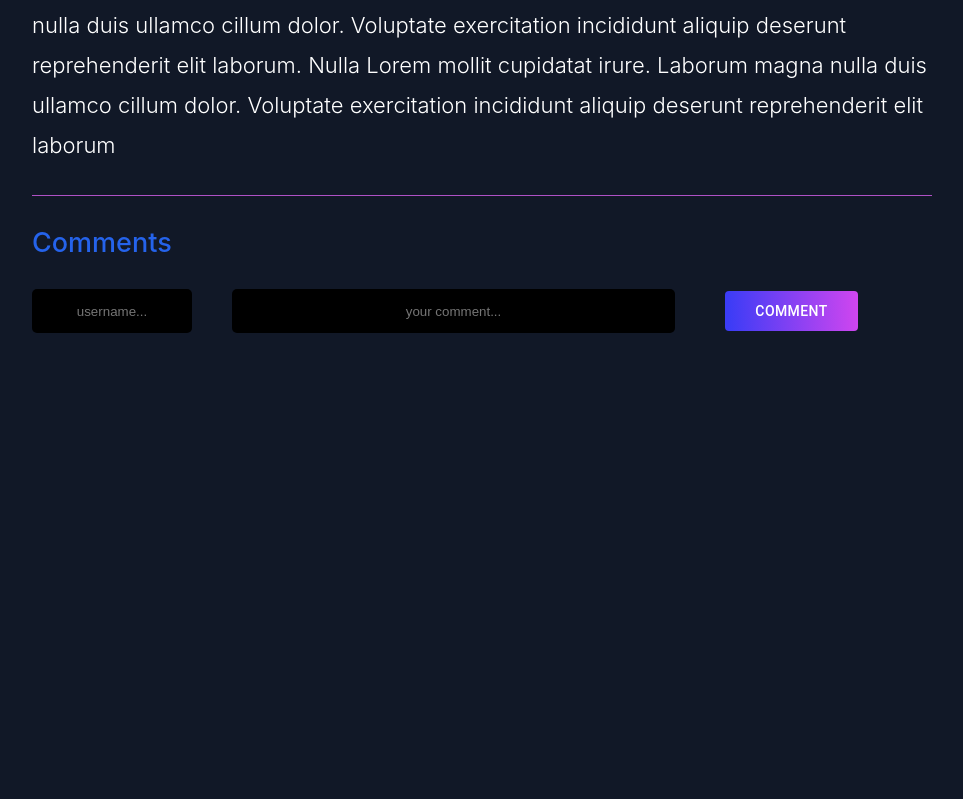
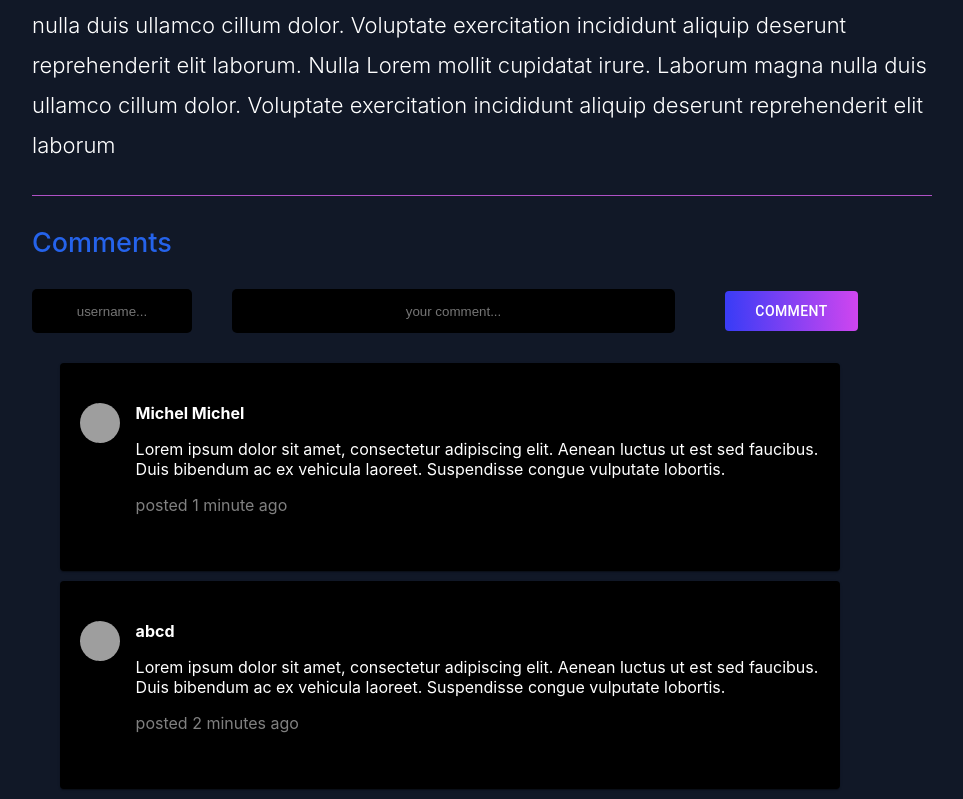
Before and after one commit to ShareExpGroup/ShareExpAPP, a React (Create React App) app in the folder front-end/: page /article in a window 1280 px wide. Shown: the part 883-1682 px from the top of the page, without its empty margins (158-1121 px from the left). Before the commit the page ends 1246 px from the top, so only its background shows below. Built offline with nearby package versions, Linux system fonts and the light colour scheme; grey boxes are pictures that could not be loaded.

Commit message:
add comment section

```diff
--- a/front-end/src/Components/Article/Article.jsx
+++ b/front-end/src/Components/Article/Article.jsx
@@ -4,6 +4,7 @@ import Header from '../Home/header/Header';
 import ArticleCard from './ArticleCard';
 import '../../style/ArticleCard.css'
 import { Button } from '@mui/material';
+import CommentCard from '../Comment/CommentCard';
 
 
 const Article = () => {
@@ -17,6 +18,20 @@ const Article = () => {
         content: "Nulla Lorem mollit cupidatat irure. Laborum magna nulla duis ullamco cillum dolor. Voluptate exercitation incididunt aliquip deserunt reprehenderit elit laborum, nulla Lorem mollit cupidatat irure. Laborum magna nulla duis ullamco cillum dolor. Voluptate exercitation incididunt aliquip deserunt reprehenderit elit laborum. Nulla Lorem mollit cupidatat irure. Laborum magna nulla duis ullamco cillum dolor. Voluptate exercitation incididunt aliquip deserunt reprehenderit elit laborum."
                   + "Nulla Lorem mollit cupidatat irure. Laborum magna nulla duis ullamco cillum dolor. Voluptate exercitation incididunt aliquip deserunt reprehenderit elit laborum, nulla Lorem mollit cupidatat irure. Laborum magna nulla duis ullamco cillum dolor. Voluptate exercitation incididunt aliquip deserunt reprehenderit elit laborum. Nulla Lorem mollit cupidatat irure. Laborum magna nulla duis ullamco cillum dolor. Voluptate exercitation incididunt aliquip deserunt reprehenderit elit laborum"
     }
+
+    const comments = [
+        {
+          username: "Michel Michel",
+          text: "Lorem ipsum dolor sit amet, consectetur adipiscing elit. Aenean luctus ut est sed faucibus. Duis bibendum ac ex vehicula laoreet. Suspendisse congue vulputate lobortis.",
+          date: "1 minute"
+        }
+        ,
+        {
+            username: "abcd",
+            text: "Lorem ipsum dolor sit amet, consectetur adipiscing elit. Aenean luctus ut est sed faucibus. Duis bibendum ac ex vehicula laoreet. Suspendisse congue vulputate lobortis.",
+            date: "2 minutes"
+        }
+    ]
 
     return (
         <div>
@@ -43,6 +58,9 @@ const Article = () => {
                     }}/>
                 <Button  style={{color :"white", width: "133px", height: "40px", marginLeft: "50px"}} className="button" href="/signup">Comment</Button>
             </form>
+            {comments.map((comment) => (
+                <CommentCard comment={comment}/>
+            ))}
 
         </div>
     );
--- /dev/null
+++ b/front-end/src/Components/Comment/CommentCard.jsx
@@ -0,0 +1,32 @@
+import React from 'react';
+import { Divider, Avatar, Grid, Paper } from "@mui/material";
+
+const imgLink =
+  "https://images.pexels.com/photos/1681010/pexels-photo-1681010.jpeg?auto=compress&cs=tinysrgb&dpr=3&h=750&w=1260";
+
+const CommentCard = ({comment}) => {
+    return (
+        <div>
+        <Paper style={{ padding: "40px 20px" ,marginLeft:"17%",marginRight:"22%", marginBottom: "10px", backgroundColor: "black"}}>
+
+        <Grid container wrap="nowrap" spacing={2}>
+          <Grid item>
+            <Avatar alt="Remy Sharp" src={imgLink} />
+          </Grid>
+          <Grid justifyContent="left" item xs zeroMinWidth style={{color: "white"}}>
+            <h4 style={{ margin: 0, textAlign: "left" }}>{comment.username}</h4>
+            <p style={{ textAlign: "left" }}>
+              {comment.text}{" "}
+            </p>
+            <p style={{ textAlign: "left", color: "gray" }}>
+              posted {comment.date} ago
+            </p>
+          </Grid>
+        </Grid>
+
+      </Paper>
+        </div>
+    );
+};
+
+export default CommentCard;
```
